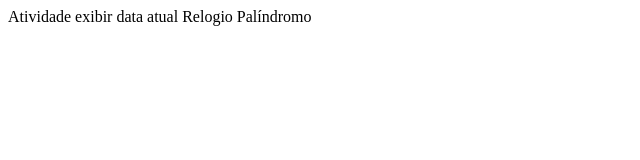
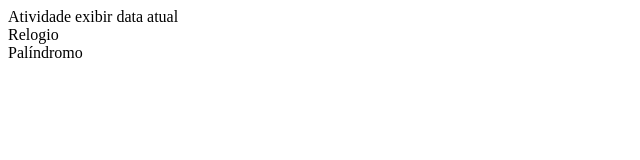
Before and after one commit to GuilhermeLandim/Lab-de-software, a plain HTML site: page index.html in a window 1280 px wide. Shown: the whole page, without its empty margins (0-640 px from the left). Drawn offline with Linux system fonts and the light colour scheme.

Commit message:
Update index.html

```diff
--- a/index.html
+++ b/index.html
@@ -5,8 +5,8 @@
 </head>
 
 <body>
-    <a src="exibir_data_atual.html">Atividade exibir data atual</a>
-    <a src="relogio.html">Relogio</a>
+    <a src="exibir_data_atual.html">Atividade exibir data atual</a><br>
+    <a src="relogio.html">Relogio</a><br>
     <a src="Palindromo.html">Palíndromo</a>
 </body>
 </html>
```
